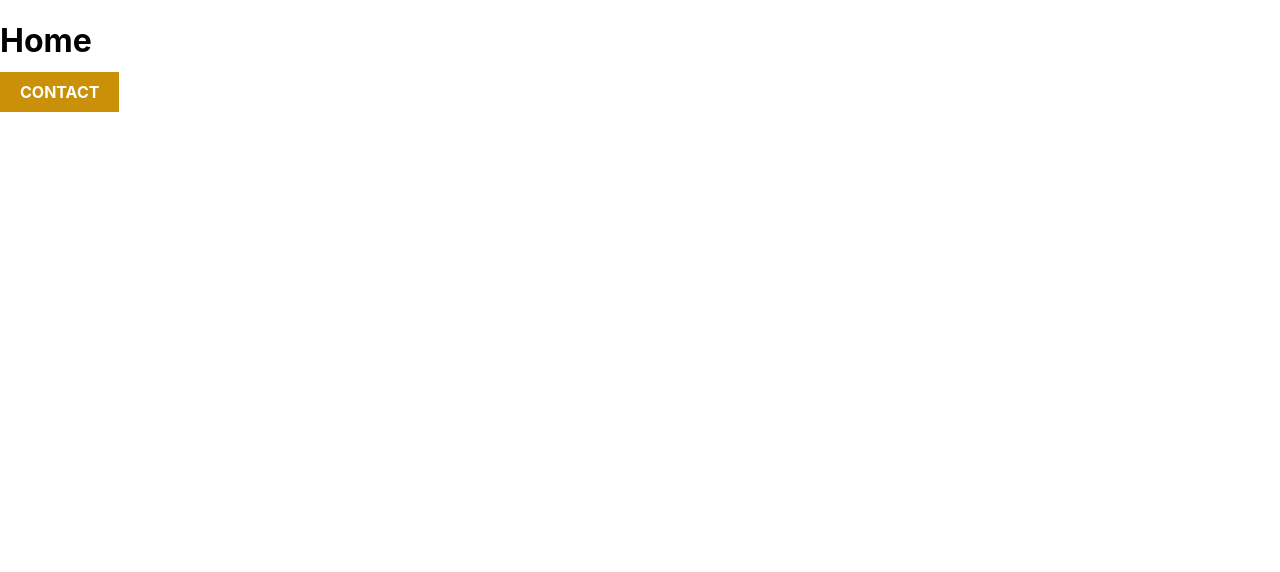
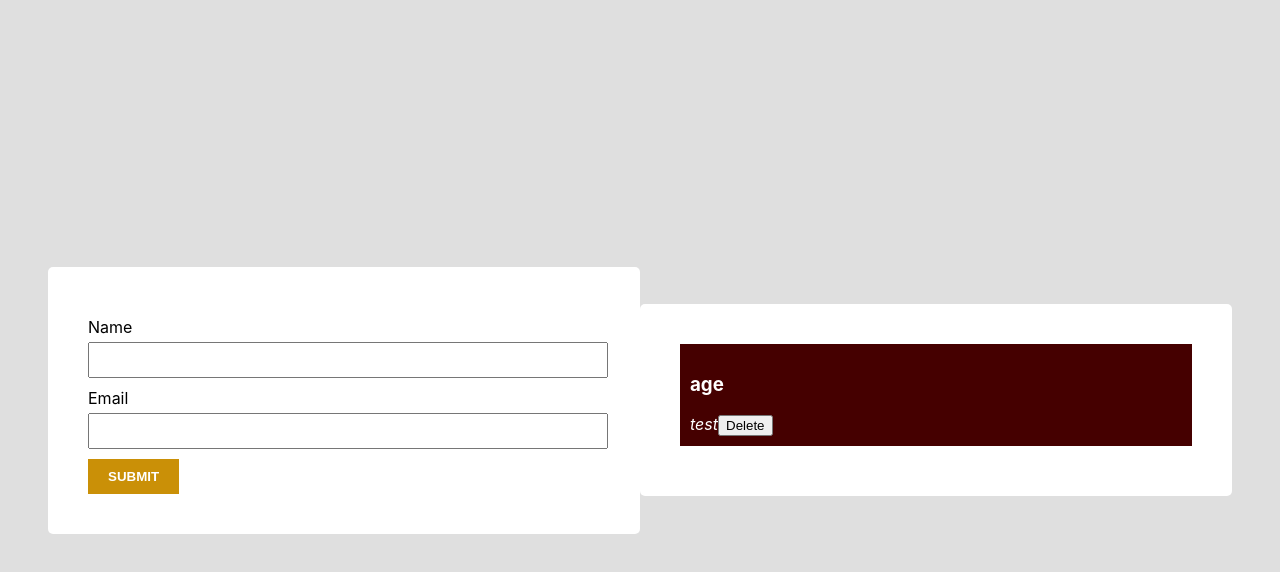
Before and after one commit to sudeepthapa/CIT-MERN, a React (Create React App) app: page / in a window 1280 px wide. Shown: the top 572 px of the page. Built offline with nearby package versions, Linux system fonts and the light colour scheme.

Commit message:
redux-toolkit, react-redux state management

```diff
--- a/package.json
+++ b/package.json
@@ -3,11 +3,13 @@
   "version": "0.1.0",
   "private": true,
   "dependencies": {
+    "@reduxjs/toolkit": "^1.6.1",
     "@testing-library/jest-dom": "^5.11.4",
     "@testing-library/react": "^11.1.0",
     "@testing-library/user-event": "^12.1.10",
     "react": "^17.0.2",
     "react-dom": "^17.0.2",
+    "react-redux": "^7.2.5",
     "react-router-dom": "^5.3.0",
     "react-scripts": "4.0.3",
     "web-vitals": "^1.0.1"
--- a/src/App.js
+++ b/src/App.js
@@ -1,19 +1,23 @@
 import { BrowserRouter as Router, Route, Switch } from 'react-router-dom';
 import Contact from './pages/Contact';
 import Home from './pages/Home';
+import store from './store/store';
+import {Provider} from 'react-redux';
 
 function App() {
   return (
-   <Router>
+   <Provider store={store}>
+    <Router>
       <Switch>
-        <Route path="/contact">
+        <Route path="/home">
+          <Home />
+        </Route>
+        <Route path="/">
           <Contact />
         </Route>
-        <Route path="/">
-          <Home />
-        </Route>
       </Switch>
-   </Router>
+    </Router>
+   </Provider>
   );
 }
 
--- a/src/pages/Contact.js
+++ b/src/pages/Contact.js
@@ -1,13 +1,21 @@
 import React from 'react'
+import { useSelector, useDispatch } from 'react-redux'
 import '../App.css'
+import { addContact, deleteContact } from '../store/slices/contactSlice';
 const Contact = () => {
 
     const [name, setName] = React.useState('');
     const [email, setEmail] = React.useState('');
-    const [password, setPassword] = React.useState('');
 
     const [nameError, setNameError] = React.useState(null);
 
+    const contactState = useSelector(state=>state.contact);
+
+    const dispatch = useDispatch();
+
+    React.useEffect(() => {
+        dispatch(addContact({name: 'age', email: 'test', id: 1}))
+    }, [])
 
     const handleFormSubmit = (e) => {
         e.preventDefault();
@@ -15,7 +23,14 @@ const Contact = () => {
             setNameError("Name is required.");
         }else {
             setNameError(null);
-            console.log("FORM IS VALID.")
+            const contact = {
+                name,
+                email,
+                id: new Date().toString()
+            }
+            dispatch(addContact(contact))
+            setEmail('');
+            setName('')
         }
     }
 
@@ -31,13 +46,18 @@ const Contact = () => {
                     <label>Email</label>
                     <input type="email" value={email} onChange={(e)=>setEmail(e.target.value)} name="email" />
                 </div>
-                <div className="form_control">
-                    <label>Password</label>
-                    <input type="password" value={password} onChange={(e)=>setPassword(e.target.value)} name="password" />
-                </div>
 
                 <button className="button" type="submit">Submit</button>
             </form>
+            <div className="form">
+                {contactState.contacts.map(contact=>{
+                    return <div key={contact.id} style={{ backgroundColor: '#450000', color:'white', padding: '10px', marginBottom: '10px' }}>
+                        <h3>{contact.name}</h3>
+                        <em>{contact.email}</em>
+                        <button onClick={()=>dispatch(deleteContact(contact))}>Delete</button>
+                    </div>
+                })}
+            </div>
         </div>
     )
 }
--- /dev/null
+++ b/src/store/slices/contactSlice.js
@@ -0,0 +1,25 @@
+import { createSlice } from '@reduxjs/toolkit';
+
+export const contactSlice = createSlice({
+    name: 'contact',
+    initialState: {
+        contacts: []
+    },
+    reducers: {
+        deleteContact: (state, action) => {
+            const updatedContacts = state.contacts.filter(contact=>contact.id !== action.payload.id);
+            state.contacts = updatedContacts;
+        },
+
+        addContact: (state, action) => {
+            state.contacts = [action.payload,...state.contacts]
+        }
+    }
+})
+
+export const { deleteContact, addContact } = contactSlice.actions
+
+export default contactSlice.reducer;
+
+
+// action->dispatch => reducer => state change => ui rerender
--- /dev/null
+++ b/src/store/store.js
@@ -0,0 +1,7 @@
+import { configureStore } from '@reduxjs/toolkit';
+import contactSlice from './slices/contactSlice';
+export default configureStore({
+    reducer: {
+        contact: contactSlice
+    },
+})
```
Also changed, not shown: 1 other file (tests, documents, lock files or other folders).
